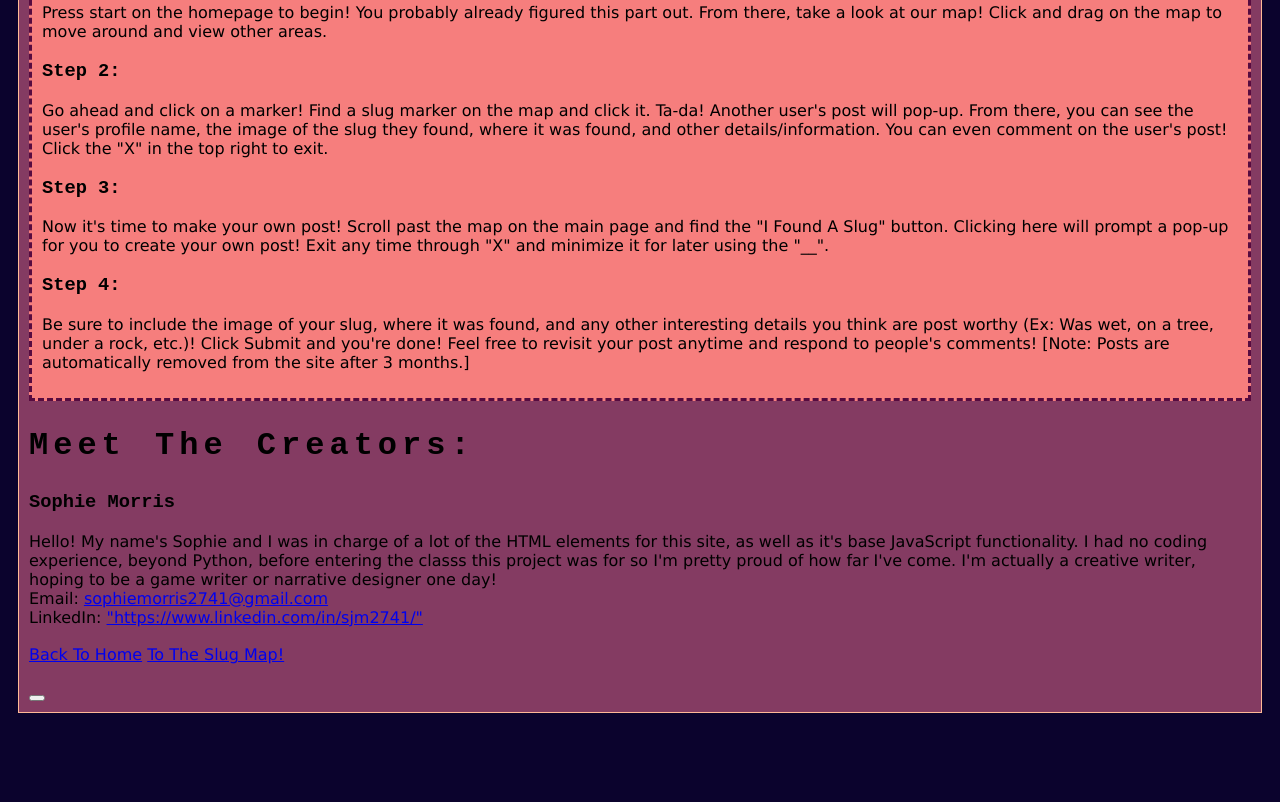
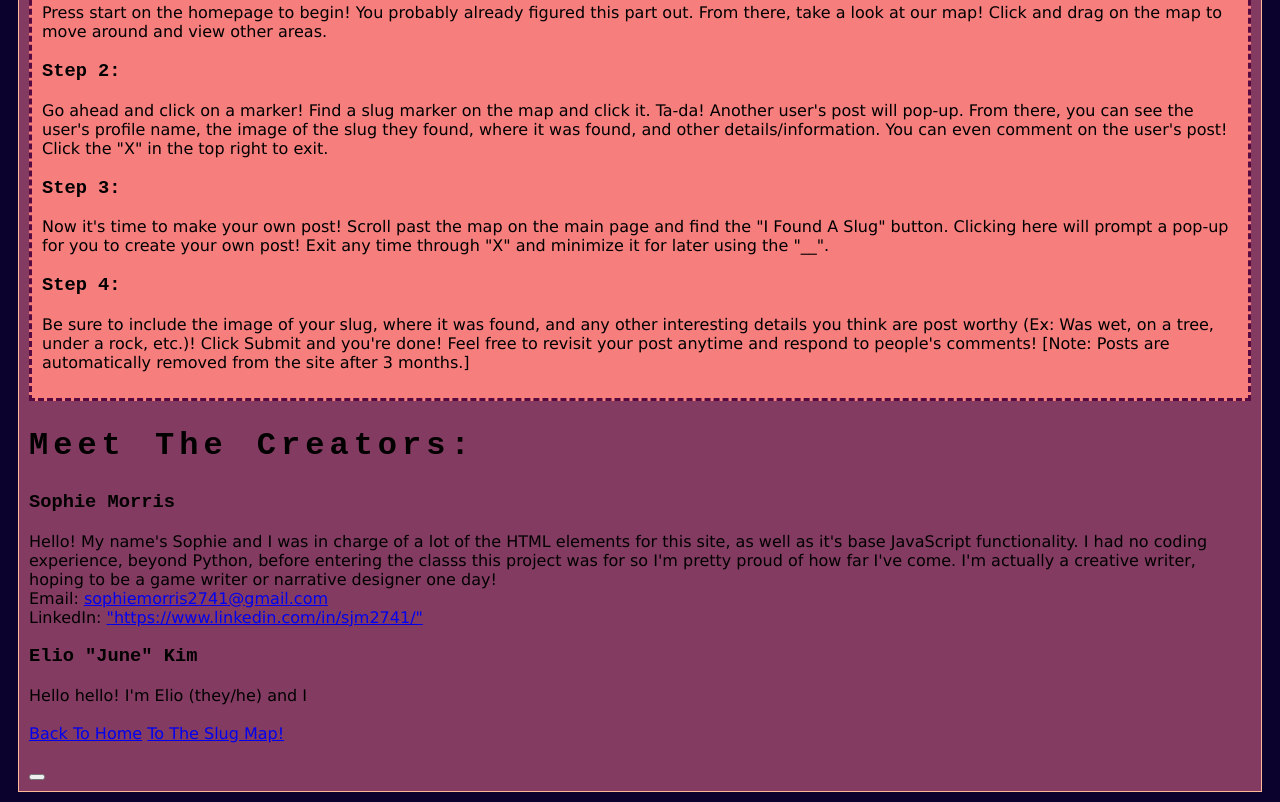
Before and after one commit to serikyu/ART101-GroupProject, a plain HTML site: page pageabout/index.html in a window 1280 px wide. Shown: the part 404-1206 px from the top of the page. Before the commit the page ends 1127 px from the top, so only its background shows below. Drawn offline with nearby package versions, Linux system fonts and the light colour scheme.

Commit message:
started adding my about me to html

```diff
--- a/pageabout/index.html
+++ b/pageabout/index.html
@@ -92,8 +92,8 @@
 			<!--<img src="_______" width = 300  SAME ASSET-->
 				<!--Info + Selfie goes INSIDE this asset-->
 			<!--<img src="_______'s selfie" width = 300  SAME ASSET-->
-			<h3></h3>
-			<P>
+			<h3>Elio "June" Kim</h3>
+			<P>Hello hello! I'm Elio (they/he) and I
 
 			</P>
 
```
